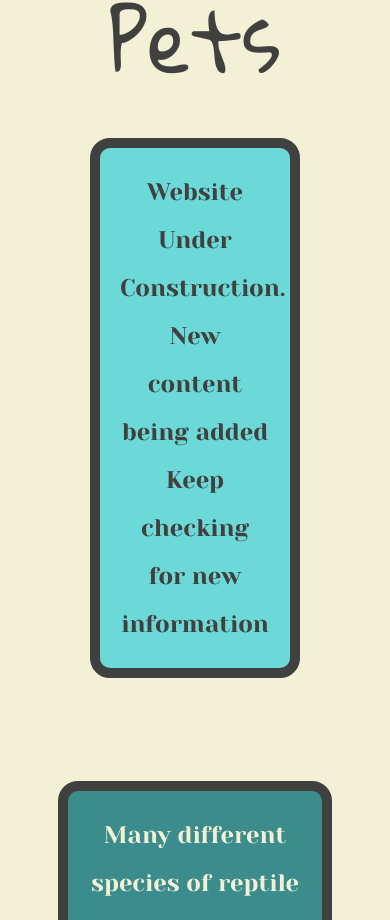
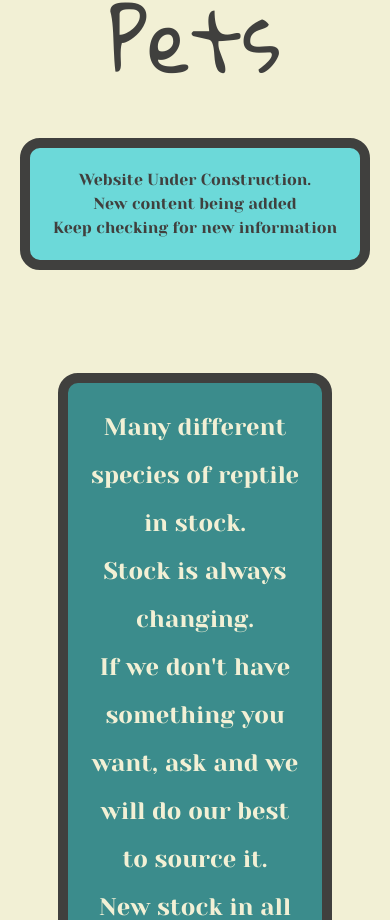
Before and after one commit to AlanaBF/kernowpets, a React (Vite) app: page / in a window 390 px wide. Shown: the part 1372-2292 px from the top of the page. Built offline with nearby package versions, Linux system fonts and the light colour scheme.

Commit message:
construction box sizing edited to look better on mobile, locusts added to pricelist

```diff
--- a/src/assets/styles/components.css
+++ b/src/assets/styles/components.css
@@ -6,9 +6,10 @@
   border-radius: 20px;
   padding: 20px;
   margin: 50px auto;
-  line-height: 2em;
-  font-size: 1.5em;
-  width: 60%;
+  font-size: 1em;
+  width: moz-fit-content;
+
+
 }
 
 /* Header Component */
@@ -152,7 +153,7 @@
   grid-template-columns: repeat(1, 1fr);
 }
 .leaflet-container {
-  width: 80%;
+  width: 90%;
   height: 60vh;
   border-radius: 25px;
   margin: auto;
--- a/src/assets/styles/pages.css
+++ b/src/assets/styles/pages.css
@@ -75,7 +75,7 @@
   padding:0;
 }
 .contact-table-container {
-  width: 80%;
+  width: 100%;
   border: solid 10px var(--teal);
   border-radius: 20px;
   overflow: hidden; /* Ensure the border-radius is visible */
--- a/src/components/LiveFoodList/index.jsx
+++ b/src/components/LiveFoodList/index.jsx
@@ -21,6 +21,10 @@ const PricingGrid = () => {
               </tr>
               <tr>
                 <td>Tub of Crickets</td>
+                <td>£2.50</td>
+              </tr>
+              <tr>
+                <td>Tub of Locusts</td>
                 <td>£2.50</td>
               </tr>
               <tr>
```
